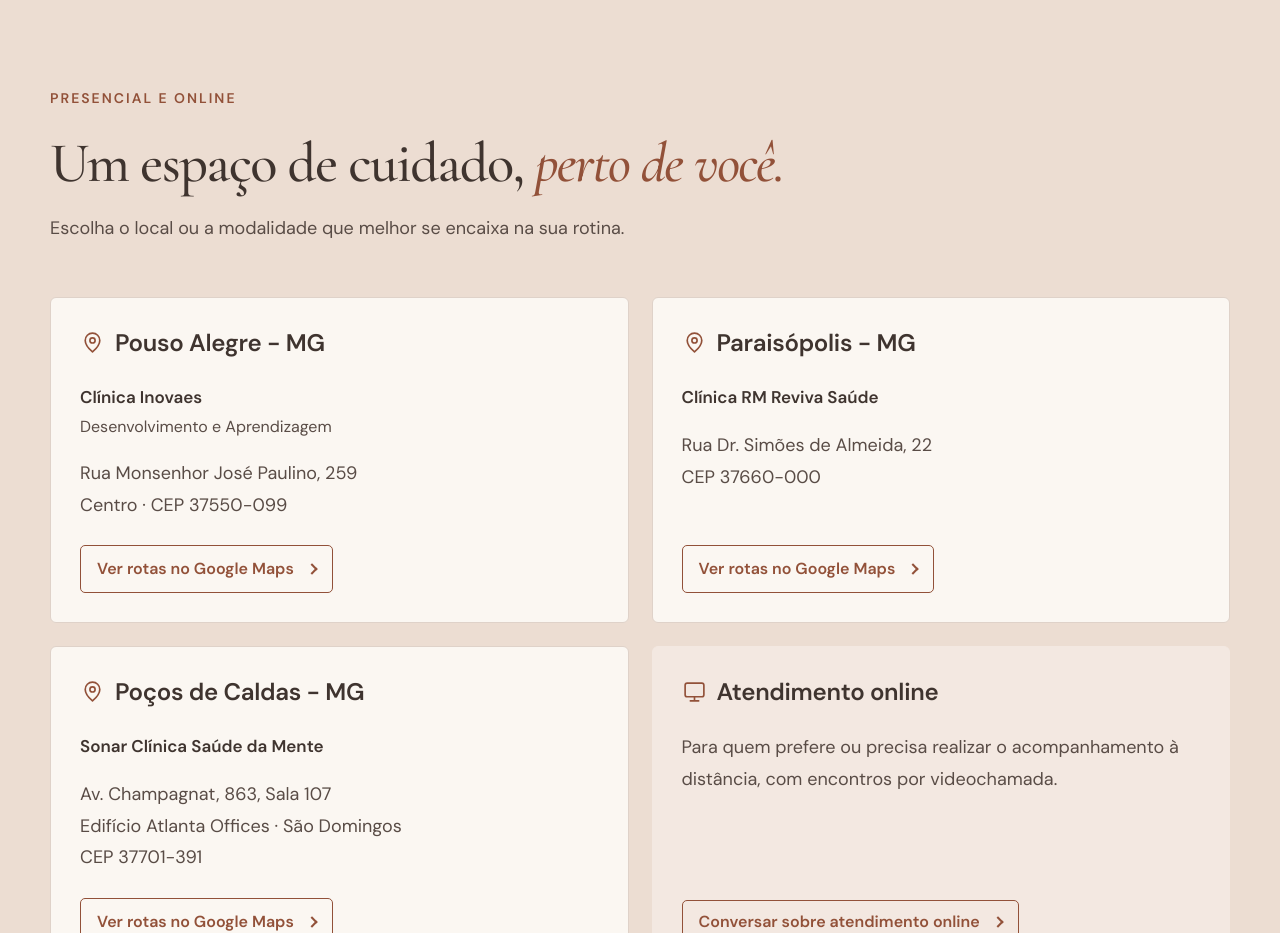
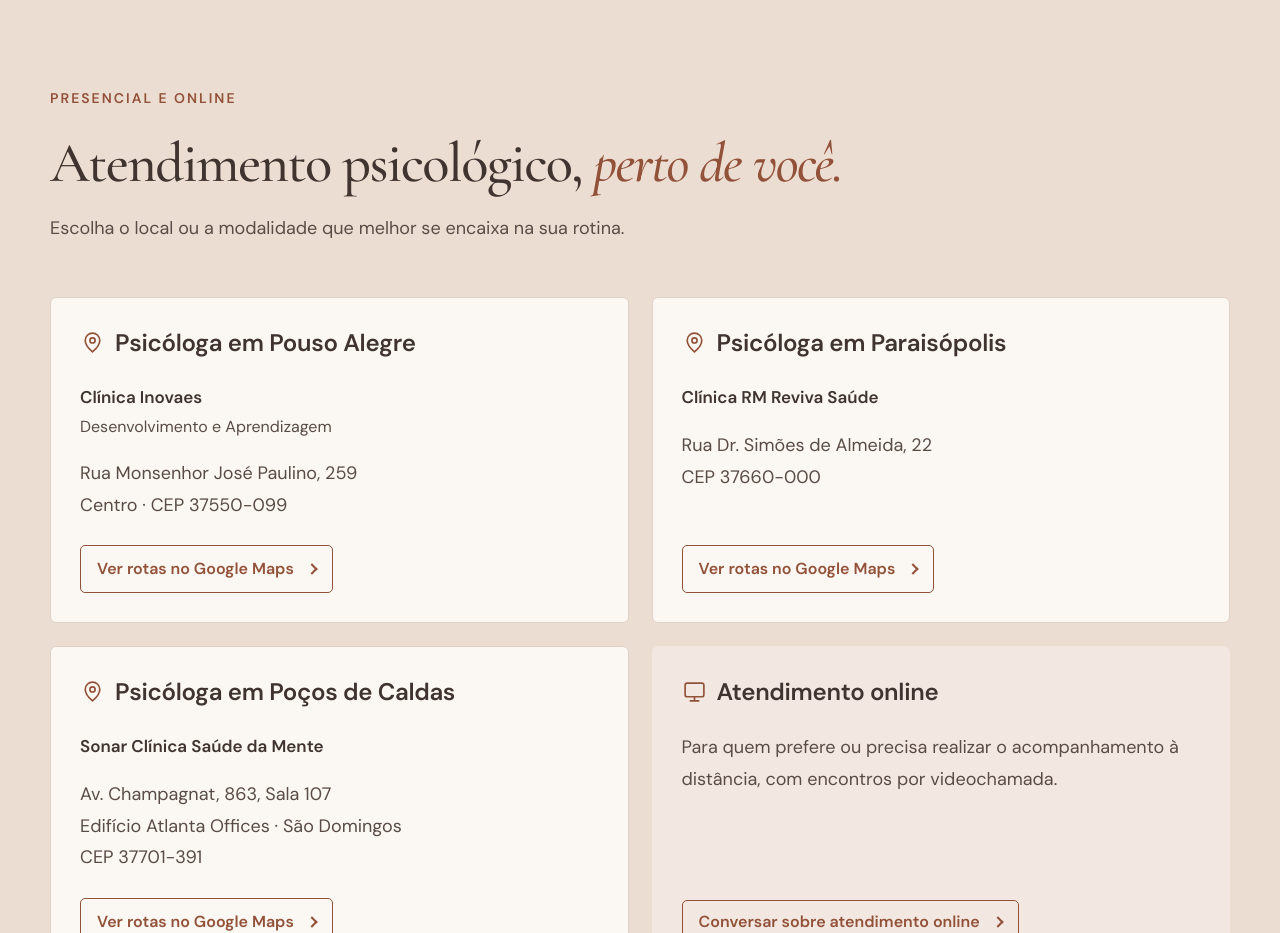
Before and after one commit to PsiAnaElisaCamargo/landing-page, a plain HTML site: page index.html in a window 1280 px wide. Shown: the part 3180-4113 px from the top of the page. Drawn offline with Linux system fonts and the light colour scheme.

Commit message:
feat: improve local SEO for three service cities

```diff
--- a/index.html
+++ b/index.html
@@ -4,7 +4,7 @@
   <meta charset="utf-8">
   <meta name="viewport" content="width=device-width, initial-scale=1">
   <title>Ana Elisa Camargo | Psicóloga em Pouso Alegre, Paraisópolis e Poços de Caldas</title>
-  <meta name="description" content="Ana Elisa Camargo, psicóloga CRP 04/79843. Psicoterapia para adultos, idosos e casais. Atendimento em Pouso Alegre, Paraisópolis, Poços de Caldas e online.">
+  <meta name="description" content="Psicóloga em Pouso Alegre, Paraisópolis e Poços de Caldas: Ana Elisa Camargo, CRP 04/79843. Psicoterapia para adultos, idosos e casais, presencial e online.">
   <meta name="robots" content="index, follow, max-image-preview:large">
   <link rel="canonical" href="https://psicologaanaelisacamargo.com.br/">
   <meta name="theme-color" content="#EFDED3">
@@ -41,7 +41,7 @@
     "image": "https://psicologaanaelisacamargo.com.br/img/ana-elisa-hero.webp",
     "name": "Ana Elisa Camargo",
     "jobTitle": "Psicóloga",
-    "description": "Psicóloga com prática clínica sob orientação psicanalítica. Atendimento a adultos, idosos, casais e orientação parental e familiar.",
+    "description": "Psicóloga com prática clínica sob orientação psicanalítica em Pouso Alegre, Paraisópolis e Poços de Caldas, e online. Atendimento a adultos, idosos, casais e orientação parental e familiar.",
     "telephone": "+55-35-99877-1100",
     "identifier": "CRP 04/79843",
     "sameAs": ["https://www.instagram.com/psi_anaelisacamargo/"],
@@ -134,10 +134,10 @@
 
     <section class="section process" id="como-funciona" aria-labelledby="process-title"><div class="container"><div class="section-heading"><div><p class="eyebrow">COMO FUNCIONA</p><h2 id="process-title">Um encontro de cada vez. <em>No seu tempo.</em></h2></div><p>Começar a terapia pode trazer dúvidas. Conheça um pouco do caminho que vamos construir.</p></div><ol class="steps"><li><span class="step-number">01</span><h3>Primeiro contato</h3><p>Conversamos pelo WhatsApp sobre disponibilidade, modalidade e funcionamento dos atendimentos.</p></li><li><span class="step-number">02</span><h3>Primeiro encontro</h3><p>Um momento para conhecer sua demanda, acolher suas questões e conversar sobre o processo.</p></li><li><span class="step-number">03</span><h3>Continuidade</h3><p>Combinamos a frequência dos encontros e damos continuidade às questões que surgem ao longo do acompanhamento.</p></li></ol></div></section>
 
-    <section class="section locations" id="onde-atendo" aria-labelledby="locations-title"><div class="container"><div class="section-heading"><div><p class="eyebrow">PRESENCIAL E ONLINE</p><h2 id="locations-title">Um espaço de cuidado, <em>perto de você.</em></h2></div><p>Escolha o local ou a modalidade que melhor se encaixa na sua rotina.</p></div><div class="location-grid">
-      <article class="location-card"><h3><svg class="icon" aria-hidden="true"><use href="#i-pin"/></svg><span>Pouso Alegre - MG</span></h3><p class="clinic-name">Clínica Inovaes</p><p class="clinic-subtitle">Desenvolvimento e Aprendizagem</p><address>Rua Monsenhor José Paulino, 259<br> Centro · CEP 37550-099</address><a class="text-link" href="https://www.google.com/maps/search/?api=1&amp;query=Cl%C3%ADnica%20Inovaes%20Rua%20Monsenhor%20Jos%C3%A9%20Paulino%20259%20Pouso%20Alegre%20MG" target="_blank" rel="noopener noreferrer" aria-label="Ver rotas para a Clínica Inovaes em Pouso Alegre">Ver rotas no Google Maps</a></article>
-      <article class="location-card"><h3><svg class="icon" aria-hidden="true"><use href="#i-pin"/></svg><span>Paraisópolis - MG</span></h3><p class="clinic-name">Clínica RM Reviva Saúde</p><address>Rua Dr. Simões de Almeida, 22<br> CEP 37660-000</address><a class="text-link" href="https://www.google.com/maps/search/?api=1&amp;query=Cl%C3%ADnica%20RM%20Reviva%20Sa%C3%BAde%20Rua%20Dr%20Sim%C3%B5es%20de%20Almeida%2022%20Parais%C3%B3polis%20MG" target="_blank" rel="noopener noreferrer" aria-label="Ver rotas para a Clínica RM Reviva Saúde em Paraisópolis">Ver rotas no Google Maps</a></article>
-      <article class="location-card"><h3><svg class="icon" aria-hidden="true"><use href="#i-pin"/></svg><span>Poços de Caldas - MG</span></h3><p class="clinic-name">Sonar Clínica Saúde da Mente</p><address>Av. Champagnat, 863, Sala 107<br> Edifício Atlanta Offices · São Domingos<br> CEP 37701-391</address><a class="text-link" href="https://www.google.com/maps/search/?api=1&amp;query=Sonar%20Cl%C3%ADnica%20Sa%C3%BAde%20da%20Mente%20Av.%20Champagnat%2C%20863%2C%20Sala%20107%20-%20Edif%C3%ADcio%20Atlanta%20Offices%20-%20S%C3%A3o%20Domingos%2C%20Po%C3%A7os%20de%20Caldas%20MG%2037701-391" target="_blank" rel="noopener noreferrer" aria-label="Ver rotas para a Sonar Clínica Saúde da Mente em Poços de Caldas">Ver rotas no Google Maps</a></article>
+    <section class="section locations" id="onde-atendo" aria-labelledby="locations-title"><div class="container"><div class="section-heading"><div><p class="eyebrow">PRESENCIAL E ONLINE</p><h2 id="locations-title">Atendimento psicológico, <em>perto de você.</em></h2></div><p>Escolha o local ou a modalidade que melhor se encaixa na sua rotina.</p></div><div class="location-grid">
+      <article class="location-card"><h3><svg class="icon" aria-hidden="true"><use href="#i-pin"/></svg><span>Psicóloga em Pouso Alegre</span></h3><p class="clinic-name">Clínica Inovaes</p><p class="clinic-subtitle">Desenvolvimento e Aprendizagem</p><address>Rua Monsenhor José Paulino, 259<br> Centro · CEP 37550-099</address><a class="text-link" href="https://www.google.com/maps/search/?api=1&amp;query=Cl%C3%ADnica%20Inovaes%20Rua%20Monsenhor%20Jos%C3%A9%20Paulino%20259%20Pouso%20Alegre%20MG" target="_blank" rel="noopener noreferrer" aria-label="Ver rotas para a Clínica Inovaes em Pouso Alegre">Ver rotas no Google Maps</a></article>
+      <article class="location-card"><h3><svg class="icon" aria-hidden="true"><use href="#i-pin"/></svg><span>Psicóloga em Paraisópolis</span></h3><p class="clinic-name">Clínica RM Reviva Saúde</p><address>Rua Dr. Simões de Almeida, 22<br> CEP 37660-000</address><a class="text-link" href="https://www.google.com/maps/search/?api=1&amp;query=Cl%C3%ADnica%20RM%20Reviva%20Sa%C3%BAde%20Rua%20Dr%20Sim%C3%B5es%20de%20Almeida%2022%20Parais%C3%B3polis%20MG" target="_blank" rel="noopener noreferrer" aria-label="Ver rotas para a Clínica RM Reviva Saúde em Paraisópolis">Ver rotas no Google Maps</a></article>
+      <article class="location-card"><h3><svg class="icon" aria-hidden="true"><use href="#i-pin"/></svg><span>Psicóloga em Poços de Caldas</span></h3><p class="clinic-name">Sonar Clínica Saúde da Mente</p><address>Av. Champagnat, 863, Sala 107<br> Edifício Atlanta Offices · São Domingos<br> CEP 37701-391</address><a class="text-link" href="https://www.google.com/maps/search/?api=1&amp;query=Sonar%20Cl%C3%ADnica%20Sa%C3%BAde%20da%20Mente%20Av.%20Champagnat%2C%20863%2C%20Sala%20107%20-%20Edif%C3%ADcio%20Atlanta%20Offices%20-%20S%C3%A3o%20Domingos%2C%20Po%C3%A7os%20de%20Caldas%20MG%2037701-391" target="_blank" rel="noopener noreferrer" aria-label="Ver rotas para a Sonar Clínica Saúde da Mente em Poços de Caldas">Ver rotas no Google Maps</a></article>
       <article class="location-card location-online"><h3><svg class="icon" aria-hidden="true"><use href="#i-screen"/></svg><span>Atendimento online</span></h3><p>Para quem prefere ou precisa realizar o acompanhamento à distância, com encontros por videochamada.</p><a class="text-link" href="https://wa.me/5535998771100?text=Ol%C3%A1%2C%20Ana%20Elisa%20Camargo%21%20Tudo%20bem%3F%0A%0AConheci%20seu%20trabalho%20pelo%20site%20e%20tenho%20interesse%20em%20atendimento%20online.%20Gostaria%20de%20saber%20como%20funciona%20e%20quais%20s%C3%A3o%20os%20hor%C3%A1rios%20dispon%C3%ADveis.%0A%0AAgrade%C3%A7o%20desde%20j%C3%A1%21" target="_blank" rel="noopener noreferrer">Conversar sobre atendimento online</a></article>
     </div><p class="location-note">Atendimentos com horário agendado.</p></div></section>
 
```
